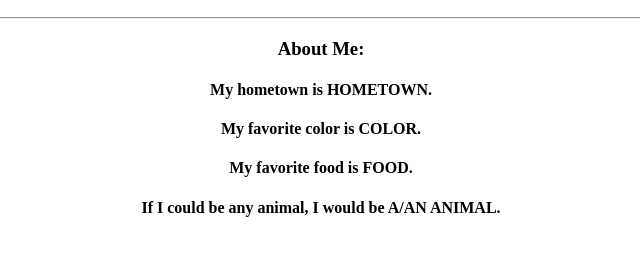
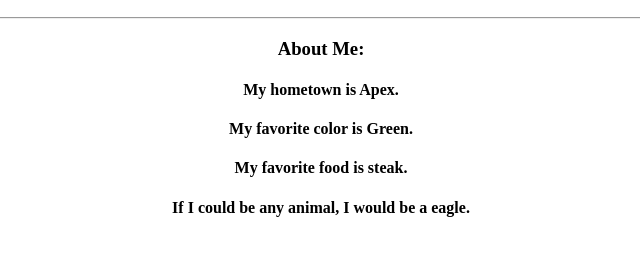
Before and after one commit to HugoHern/my-first-repo, a plain HTML site: page index.html in a window 1280 px wide. Shown: the part 110-366 px from the top of the page, without its empty margins (319-959 px from the left). Drawn offline with Linux system fonts and the light colour scheme.

Commit message:
Adding my profile so it can be published

```diff
--- a/index.html
+++ b/index.html
@@ -11,10 +11,10 @@
                 <h2>Software Developer</h2>
                 <hr>
                 <h3>About Me:</h3>
-                    <h4>My hometown is HOMETOWN.</h4>
-                    <h4>My favorite color is COLOR.</h4>
-                    <h4>My favorite food is FOOD.</h4>
-                    <h4>If I could be any animal, I would be A/AN ANIMAL.</h4>
+                    <h4>My hometown is Apex.</h4>
+                    <h4>My favorite color is Green.</h4>
+                    <h4>My favorite food is steak.</h4>
+                    <h4>If I could be any animal, I would be a eagle.</h4>
             </div>
           </body>
         </html>
```
Also changed, not shown: 1 other file.
